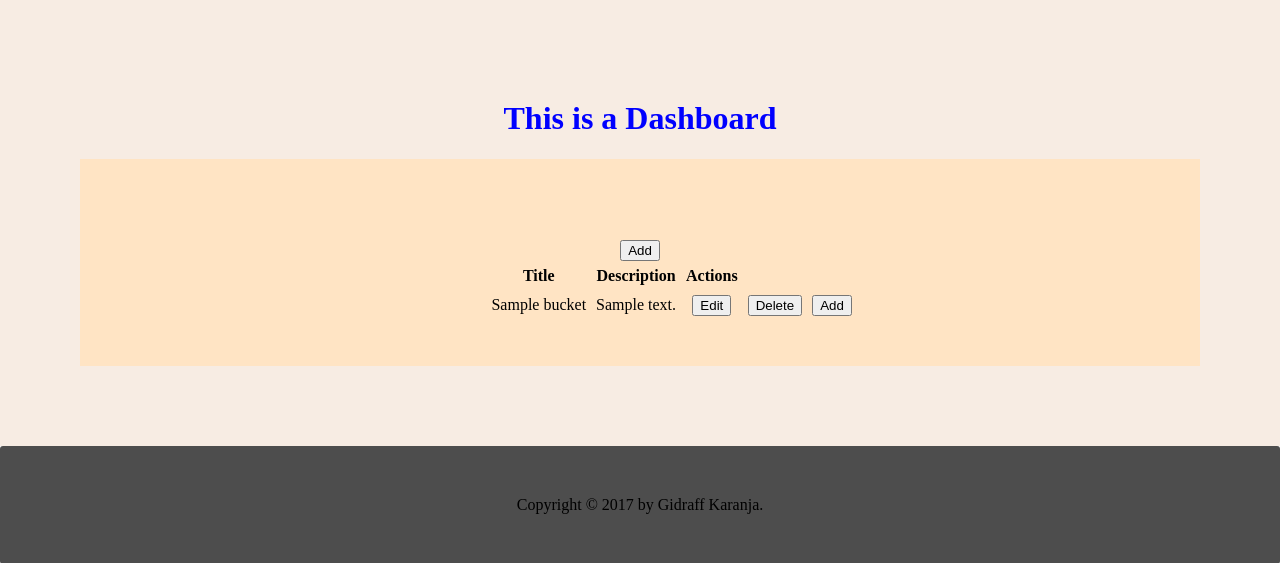
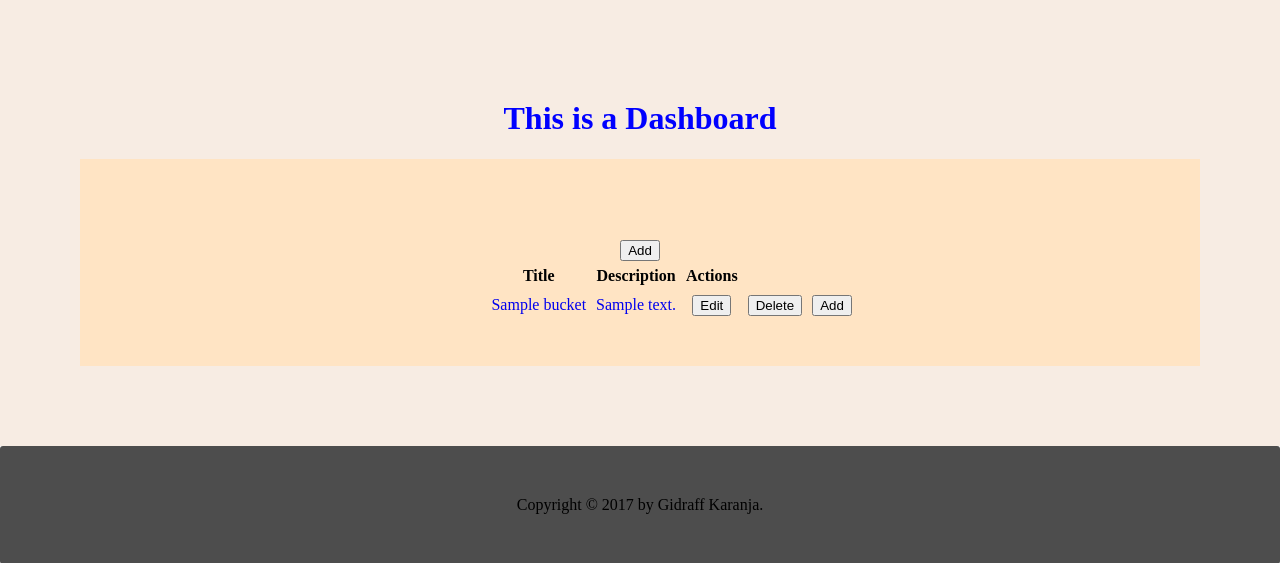
Before and after one commit to Gidraff/Bucketlist, a Flask app: template app/templates/dashboard.html in a window 1280 px wide. Shown: the part 61-624 px from the top of the page. Run offline with Flask 2, Linux system fonts and the light colour scheme; the template is opened without the code that fills it: most values are stand-ins (such as "Sample title", 1, 10 or a date in 2020).

Commit message:
Add a link to activity dashboard

```diff
--- a/app/templates/dashboard.html
+++ b/app/templates/dashboard.html
@@ -20,8 +20,8 @@
 				<tbody>
 				{% for bucket in bucketlists.values() %}
 					<tr>
-						<td>{{ bucket.title }}</td>
-						<td> {{ bucket.description }}</td>
+						<td><a class="anchor" href="/activity_dashboard">{{ bucket.title }}</a></td>
+						<td><a class="anchor" href="/activity_dashboard">{{ bucket.description }}</a></td>
 						<td>
 							<form action="/edit_bucketlist/{{ bucket.id }}" method="get">
 								<input type="submit" value="Edit">
```
